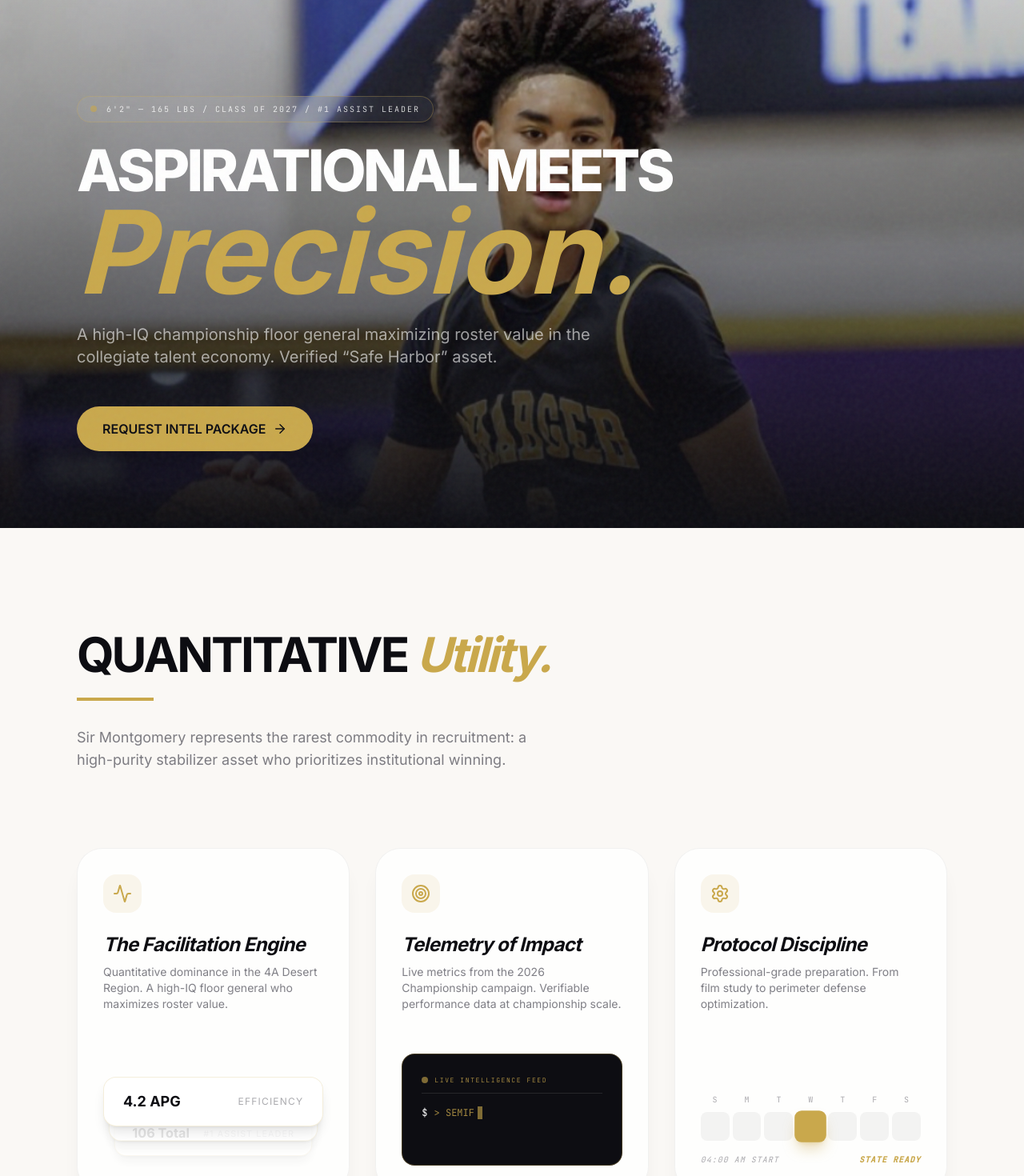
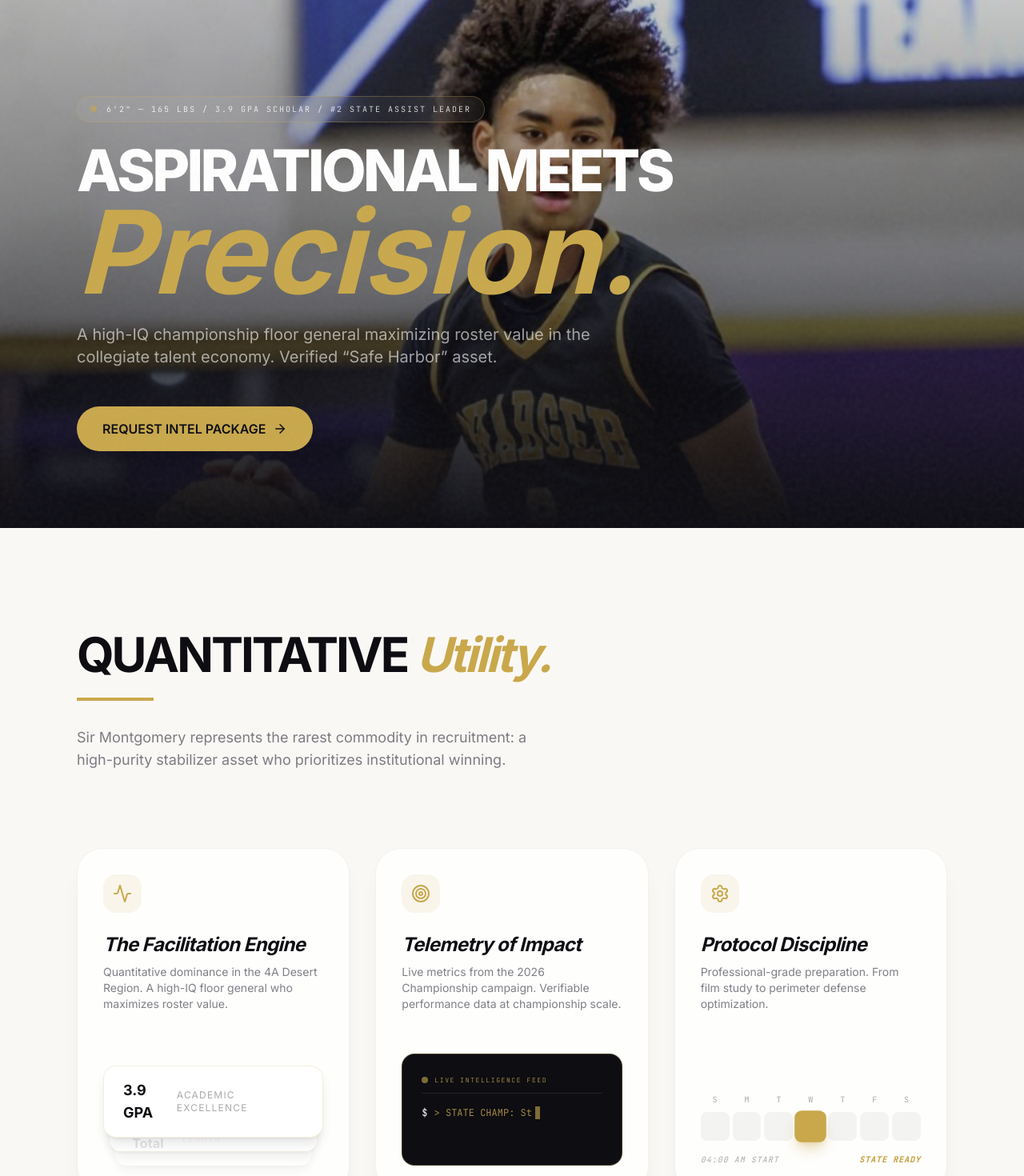
Before and after one commit to djangamane/youngSIR, a React (Vite) app: page / in a window 1280 px wide. Shown: the part 140-1610 px from the top of the page at 80% size. Built offline with nearby package versions, Linux system fonts and the light colour scheme; a web font is replaced by a local one.

Commit message:
feat: highlight 3.9 GPA and update state assist ranking to #2

```diff
--- a/src/App.jsx
+++ b/src/App.jsx
@@ -78,9 +78,9 @@ const Navbar = () => {
 const FeatureCard1 = () => {
   // Shuffler
   const [items, setItems] = useState([
-    { id: 1, label: "#1 Assist Leader", value: "106 Total" },
-    { id: 2, label: "Efficiency", value: "4.2 APG" },
-    { id: 3, label: "Win-Share", value: "15-Game Streak" },
+    { id: 1, label: "#2 STATE ASSIST LEADER", value: "106 Total" },
+    { id: 2, label: "ACADEMIC EXCELLENCE", value: "3.9 GPA" },
+    { id: 3, label: "WIN-SHARE", value: "15-GAME STREAK" },
   ]);
 
   useEffect(() => {
@@ -130,10 +130,10 @@ const FeatureCard1 = () => {
 const FeatureCard2 = () => {
   // Typewriter
   const stats = [
-    "> SEMIFINAL: Clutch FT with 1 sec remaining → 51-48 Victory",
+    "> ACADEMICS: 3.9 GPA — Scholar-Athlete active",
     "> STATE CHAMP: Stabilizing ball-handler → 56-54 Title Win",
     "> DEFENSE: 1.3 SPG — Perimeter lockdown active",
-    "> OFFENSE: #1 Assistant leader — System driver"
+    "> OFFENSE: #2 State Assistant leader — System driver"
   ];
   const [index, setIndex] = useState(0);
   const [text, setText] = useState("");
@@ -349,7 +349,7 @@ const App = () => {
         <div className="relative z-10 max-w-4xl">
           <div className="mb-6 inline-flex items-center gap-3 px-4 py-2 rounded-full border border-champagne/30 bg-white/5 backdrop-blur-xl">
             <span className="w-2 h-2 rounded-full bg-champagne animate-pulse" />
-            <span className="text-[10px] uppercase tracking-[0.2em] font-mono text-white/80">6'2" — 165 lbs / Class of 2027 / #1 Assist Leader</span>
+            <span className="text-[10px] uppercase tracking-[0.2em] font-mono text-white/80">6'2" — 165 lbs / 3.9 GPA SCHOLAR / #2 STATE ASSIST LEADER</span>
           </div>
           <h1 className="flex flex-col gap-2">
             <span className="hero-line-1 text-5xl md:text-7xl font-extrabold text-white uppercase tracking-tighter leading-none">
@@ -640,7 +640,7 @@ const App = () => {
             <div className="md:col-span-2">
               <span className="text-2xl font-bold text-champagne mb-8 block">SIR MONTGOMERY</span>
               <p className="text-white/40 text-sm max-w-sm leading-relaxed italic">
-                Championship-caliber floor general. Class of 2027. Las Vegas desert region #1 assist leader. A AAA-rated mission asset for elite programs.
+                Championship-caliber floor general. Class of 2027. 3.9 GPA Scholar. #2 State Assist Leader. A AAA-rated mission asset for elite programs.
               </p>
             </div>
             <div>
```
